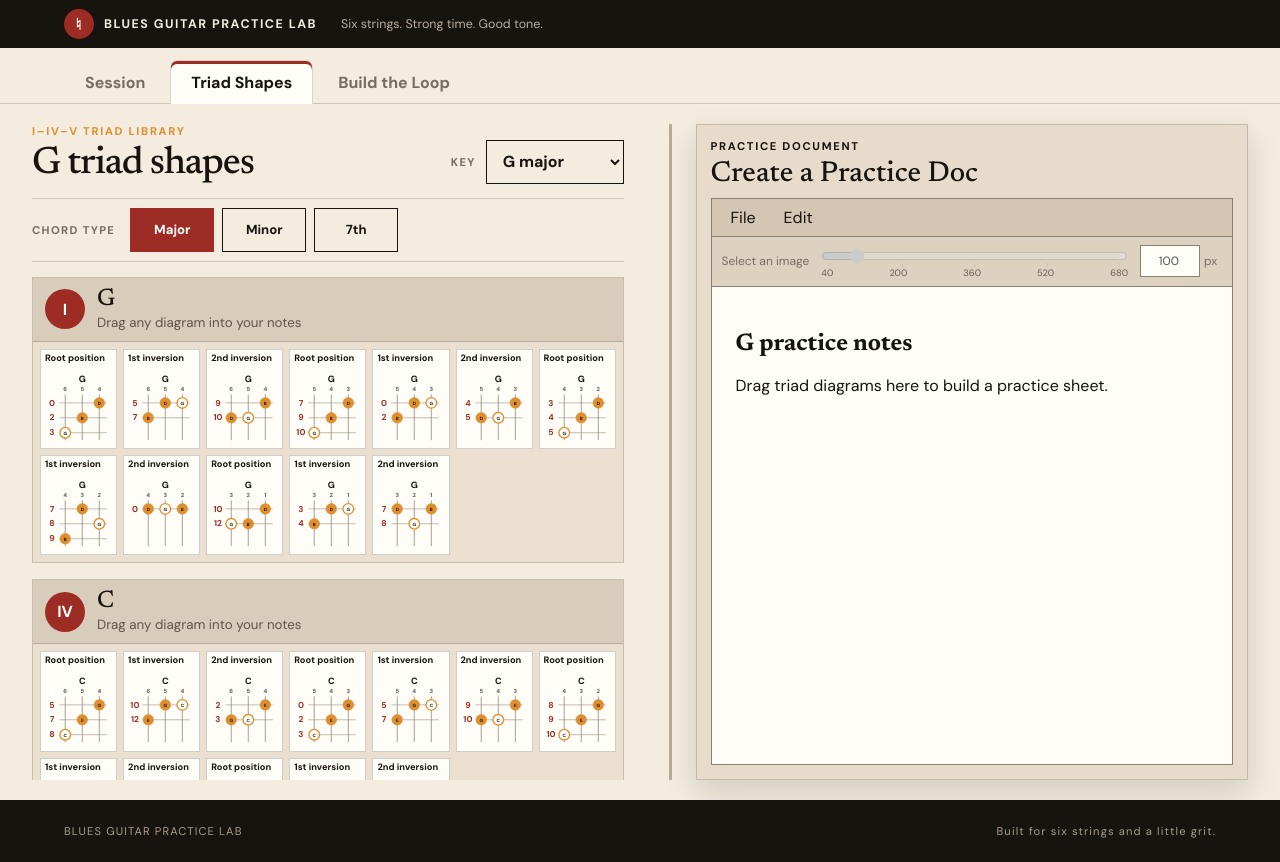
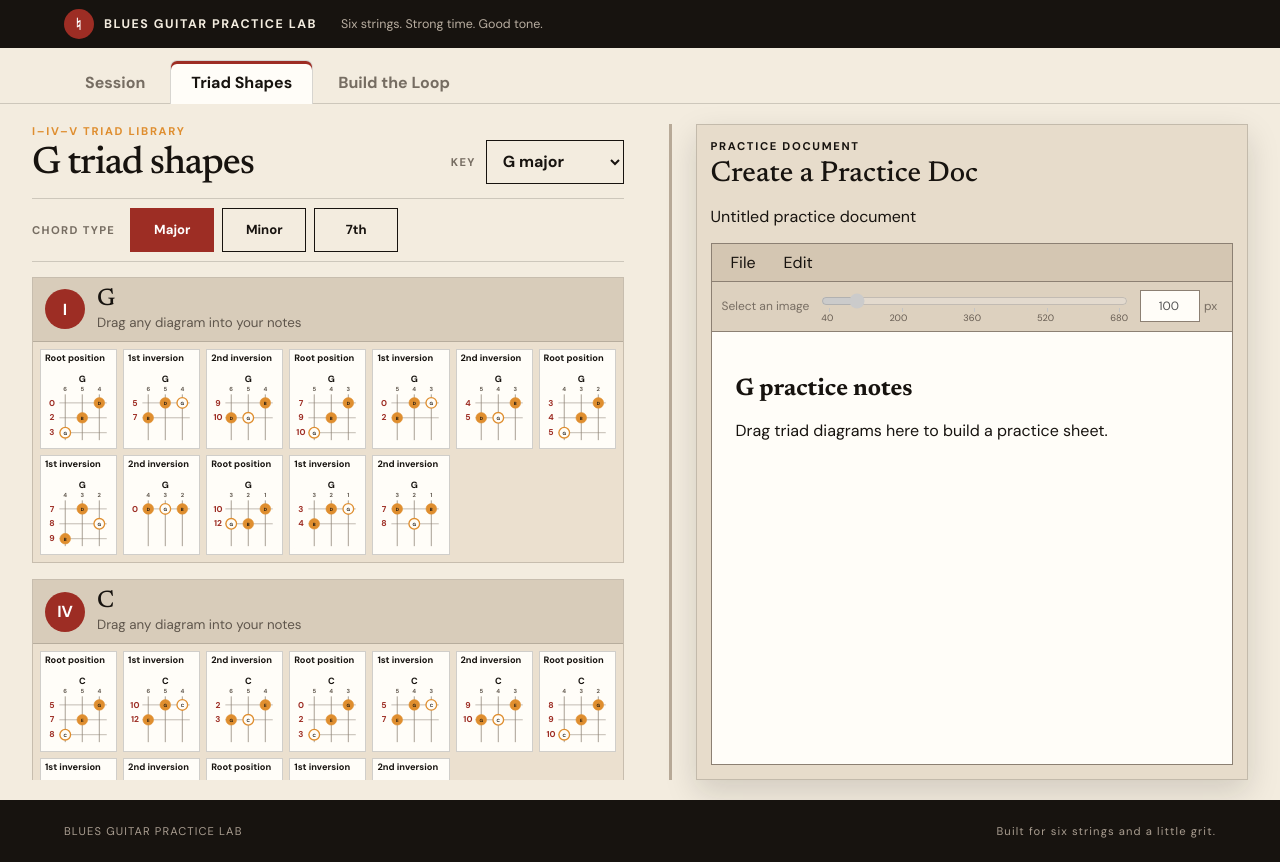
Before and after one commit to flyfisher1952/blues-guitar-practice-lab, an Angular app: page / in a window 1280 px wide. Both pictures are taken after a click on the tab "Triad Shapes". Built offline with nearby package versions, Linux system fonts and the light colour scheme; what html-docx-js-typescript would draw is missing.

Commit message:
Add practice settings file menu

```diff
--- a/src/app/component/triad-shapes/triad-shapes.component.html
+++ b/src/app/component/triad-shapes/triad-shapes.component.html
@@ -97,11 +97,16 @@
 
     <aside class="notes-workspace" aria-label="Practice notes editor">
       <div class="editor-heading">
-        <div><p class="eyebrow">PRACTICE DOCUMENT</p><h2>Create a Practice Doc</h2></div>
+        <div>
+          <p class="eyebrow">PRACTICE DOCUMENT</p>
+          <h2>Create a Practice Doc</h2>
+          <p class="current-document-name">{{ currentDocumentName }}</p>
+        </div>
       </div>
 
       <div class="document-menu-bar" role="menubar" aria-label="Practice document menu" (click)="$event.stopPropagation()">
         <input #fileInput class="visually-hidden" type="file" accept=".html,.htm,.txt,text/html,text/plain" (change)="loadEditorFile($event)">
+        <input #settingsInput class="visually-hidden" type="file" accept=".json,application/json" (change)="loadSettingsFile($event)">
 
         <div class="document-menu" (mouseenter)="activateMenu('file')">
           <button
@@ -116,6 +121,9 @@
               <button type="button" role="menuitem" (click)="chooseEditorFile(); closeMenus()">Load…</button>
               <button type="button" role="menuitem" (click)="saveHtml(); closeMenus()">Save…</button>
               <button type="button" role="menuitem" (click)="saveDocx(); closeMenus()">Save as Word document…</button>
+              <div class="menu-separator" role="separator"></div>
+              <button type="button" role="menuitem" (click)="saveSettings(); closeMenus()">Save settings…</button>
+              <button type="button" role="menuitem" (click)="chooseSettingsFile(); closeMenus()">Load settings…</button>
               <div class="menu-separator" role="separator"></div>
               <button type="button" role="menuitem" (click)="printEditor(); closeMenus()">Print…</button>
               <button type="button" role="menuitem" (click)="clearEditor(); closeMenus()">Clear document</button>
```
